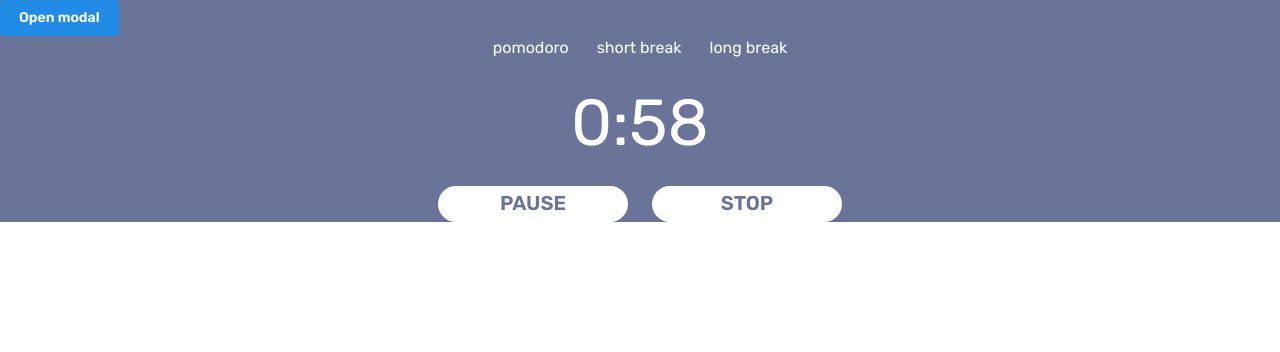
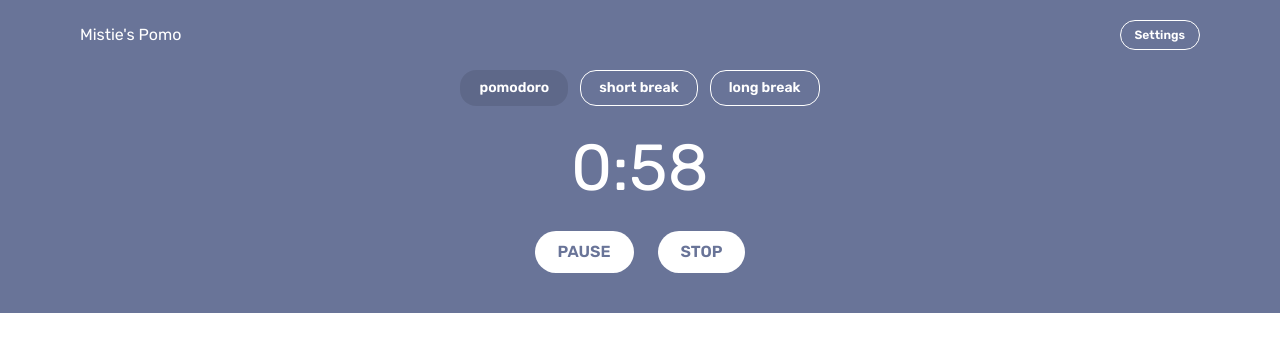
Before and after one commit to Mistie-rious/pomodoro-timer, a Next.js app: page / in a window 1280 px wide. Both pictures are taken after a click on the button "START". Shown: the top 352 px of the page. Built offline with nearby package versions, Linux system fonts and the light colour scheme.

Commit message:
uploadin background

```diff
--- a/app/components/Navbar.tsx
+++ b/app/components/Navbar.tsx
@@ -1,16 +1,84 @@
-import { useDisclosure } from '@mantine/hooks';
-import { Modal, Button } from '@mantine/core';
+import { useDisclosure } from "@mantine/hooks";
+import { useState } from "react";
+import { Modal, Button, Input } from "@mantine/core";
 
 function Navbar() {
   const [opened, { open, close }] = useDisclosure(false);
+  const [customTime, setCustomTime] = useState<number | null>(25);
+  const [shortBreak, setShortBreak] = useState<number | null>(5);
+  const [longBreak, setLongBreak] = useState<number | null>(10);
+
+
+  const handleSubmit = (event: React.FormEvent) => {
+    event.preventDefault();
+    console.log("Submitted time:", customTime, longBreak, shortBreak
+    );
+    close();
+  };
 
   return (
     <>
-      <Modal opened={opened} onClose={close} title="Authentication">
-    hiii
-      </Modal>
+      <div className="flex px-20 text-white w-screen justify-between items-center">
+        <div>Mistie's Pomo</div>
+        <Modal
+          opened={opened}
+          onClose={close}
+          centered
+          title="Customize Timers"
+        >
+          <div className="flex flex-col space-y-3">
+           <form onSubmit={handleSubmit} className="flex flex-col space-y-6">
+  <div className="flex flex-col space-y-2">
+    <Input.Wrapper label="Pomodoro Time" size="xs">
+      <Input
+        value={customTime !== null ? customTime : ""}
+        onChange={(event) => setCustomTime(event.currentTarget.value ? Number(event.currentTarget.value) : null)}
+        placeholder="Enter time in minutes"
+        type="number"
+      />
+    </Input.Wrapper>
 
-      <Button onClick={open}>Open modal</Button>
+    <Input.Wrapper label="Short Break" size="xs">
+      <Input
+        value={shortBreak !== null ? shortBreak : ""}
+        onChange={(event) => setShortBreak(event.currentTarget.value ? Number(event.currentTarget.value) : null)}
+        placeholder="Enter short break in minutes"
+        type="number"
+      />
+    </Input.Wrapper>
+
+    <Input.Wrapper label="Long Break" size="xs">
+      <Input
+        value={longBreak !== null ? longBreak : ""}
+        onChange={(event) => setLongBreak(event.currentTarget.value ? Number(event.currentTarget.value) : null)}
+        placeholder="Enter long break in minutes"
+        type="number"
+      />
+    </Input.Wrapper>
+  </div>
+
+  <Button
+    type="submit"
+    variant="filled"
+    color="rgba(105, 116, 152, 1)"
+    radius="lg"
+  >
+    Proceed
+  </Button>
+</form>
+          </div>
+        </Modal>
+
+        <Button
+          onClick={open}
+          variant="outline"
+          color="rgba(255, 255, 255, 1)"
+          size="xs"
+          radius="lg"
+        >
+          Settings
+        </Button>
+      </div>
     </>
   );
 }
--- a/app/components/Timer.tsx
+++ b/app/components/Timer.tsx
@@ -1,12 +1,14 @@
 "use client";
 
 import { useState, useEffect } from 'react';
+import { Button } from '@mantine/core';
 
 
 export default function Timer()  {
 
   const [time, setTime] = useState(60);
   const [isRunning, setIsRunning] = useState(false);
+  const [selectedTimer, setSelectedTimer] = useState<'pomodoro' | 'shortBreak' | 'longBreak' | null>('pomodoro');
 
   useEffect(() => {
     if (!isRunning) return;
@@ -47,48 +49,72 @@ export default function Timer()  {
     setIsRunning(false);
   };
 
+  const pomodoros = () => {
+    setTime(300)
+    setIsRunning(false)
+    setSelectedTimer('pomodoro')
+
+  }
+
+  const shortBreak = () => {
+    setTime(300)
+    setIsRunning(false)
+    setSelectedTimer('shortBreak')
+  }
+
+  const longBreak = () => {
+    setTime(600)
+    setIsRunning(false)
+    setSelectedTimer('longBreak')
+  }
+
 
 
   return (
-    <div className="text-white flex space-y-3 flex-col justify-center items-center">
-      <div className="flex space-x-7">
-        <div>pomodoro</div>
-        <div>short break</div>
-        <div>long break</div>
+    <div className="text-white flex space-y-3 py-5 flex-col justify-center items-center">
+      <div className="flex space-x-3">
+      <Button
+        variant={selectedTimer === 'pomodoro' ? 'light' : 'outline'}
+        color="white"
+        radius="lg"
+        onClick={pomodoros}
+      >
+        pomodoro
+      </Button>
+      <Button
+        variant={selectedTimer === 'shortBreak' ? 'light' : 'outline'}
+        color="white"
+        radius="lg"
+        onClick={shortBreak}
+      >
+        short break
+      </Button>
+      <Button
+        variant={selectedTimer === 'longBreak' ? 'light' : 'outline'}
+        color="white"
+        radius="lg"
+        onClick={longBreak}
+      >
+        long break
+      </Button>
       </div>
       <h1 className="text-[65px] ">
       {formatTime(time)}
       </h1>
       {isRunning ? (
         <div className="flex gap-6">
-          <button
-            className="w-[190px] h-[36px] bg-white flex justify-center  hover:outline-1 hover:outline-black items-center rounded-[80px] text-cuteblue"
-            onClick={pauseCountdown}
-          >
-            <span className="text-cuteblue font-semibold  text-[20px] ">
-              {" "}
-              PAUSE
-            </span>
-          </button>
+           <Button variant="white" color="rgba(105, 116, 152, 1)" size="md" radius="xl"
+        onClick={pauseCountdown} >
+          PAUSE</Button>
 
-          <button
-            className="w-[190px] h-[36px] bg-white flex justify-center  hover:outline-1 hover:outline-black items-center rounded-[80px] text-cuteblue"
-            onClick={stopCountdown}
-          >
-            <span className="text-cuteblue font-semibold  text-[20px] ">
-              STOP
-            </span>
-          </button>
+          <Button variant="white" color="rgba(105, 116, 152, 1)" size="md" radius="xl"
+         onClick={stopCountdown} >
+          STOP</Button>
         </div>
       ) : (
-        <button
-          className="w-[190px] h-[36px] bg-white flex justify-center  hover:outline-1 hover:outline-black items-center rounded-[80px] text-cuteblue"
-          onClick={startCountdown}
-        >
-          <span className="text-cuteblue font-semibold  text-[20px] ">
-            START
-          </span>
-        </button>
+        <Button variant="white" color="rgba(105, 116, 152, 1)" size="md" radius="xl"
+        onClick={startCountdown} >
+          START</Button>
       )}
     </div>
   );
--- a/app/page.tsx
+++ b/app/page.tsx
@@ -13,7 +13,7 @@ export default function Home() {
 
   return (
     <MantineProvider >
-      <div className="bg-cuteblue max-h-fit h-screen">
+      <div className=" py-5 bg-cuteblue max-h-fit h-screen">
        <Navbar/>
         <Timer />
       </div>
--- a/tailwind.config.ts
+++ b/tailwind.config.ts
@@ -12,6 +12,8 @@ const config: Config = {
         "gradient-radial": "radial-gradient(var(--tw-gradient-stops))",
         "gradient-conic":
           "conic-gradient(from 180deg at 50% 50%, var(--tw-gradient-stops))",
+          'background': "url('/src/assets/images/login.svg')",
+        'trophy': "url('/src/assets/images/trophy.jpeg')"
       },
       colors: {
         "cuteblue"  : "#697498",
```
